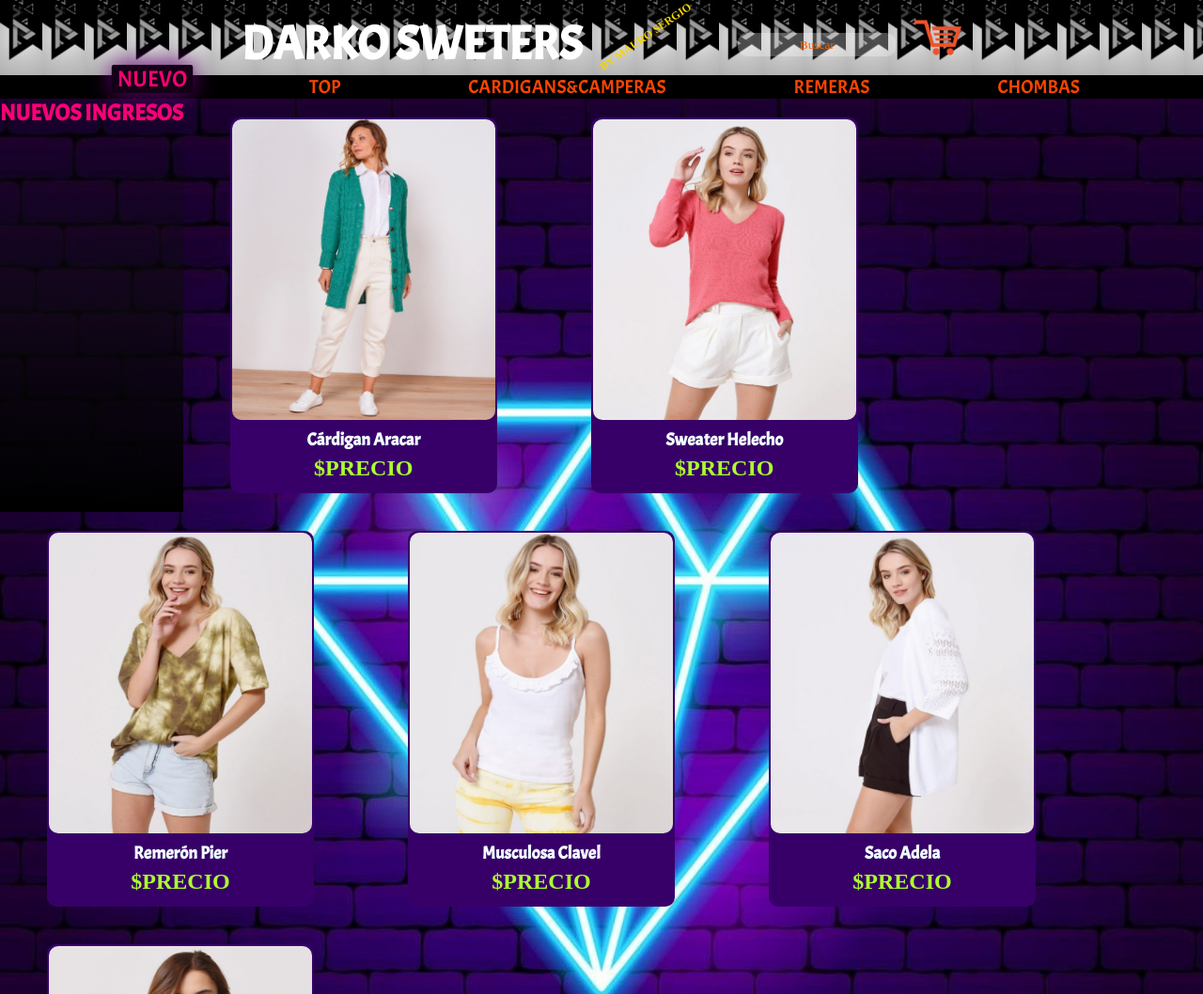
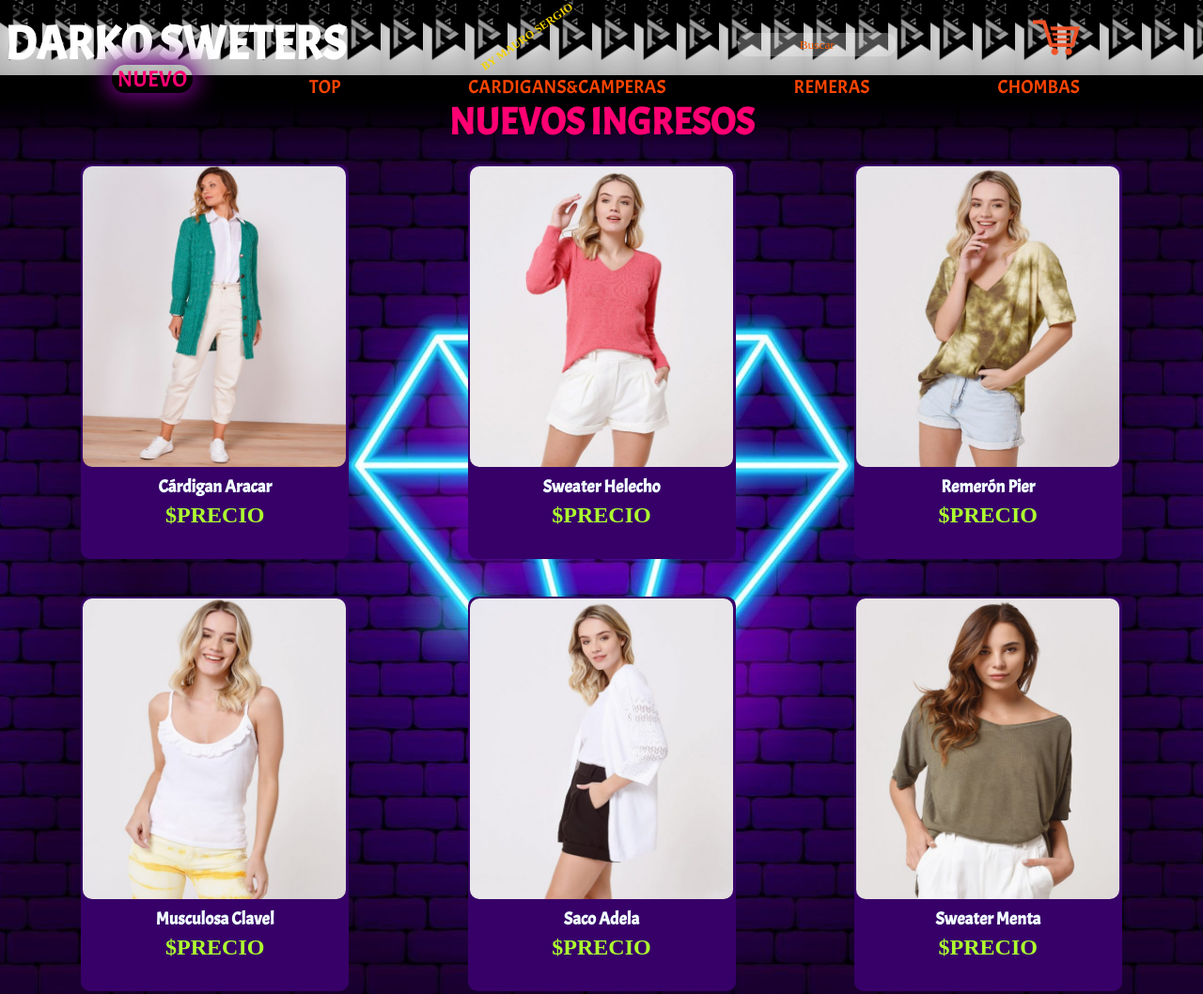
Before and after one commit to NachoBeta/Proyecto, a plain HTML site: page nuevo.html in a window 1280 px wide. Shown: the top 1058 px of the page at 94% size. Drawn offline with Linux system fonts and the light colour scheme; a web font is replaced by a local one.

Commit message:
actualizacion 21/12/22

```diff
--- a/css/style.css
+++ b/css/style.css
@@ -46,7 +46,7 @@
     display: flex;
     height: 80px;
     padding-top: 15px;
-    justify-content: center;
+    justify-content: space-between;
 }
 .contenedor a{
     font-family: acme;
@@ -115,10 +115,10 @@ nav a{
 
 }
 nav a:hover{
-    background-color:rgb(20, 0, 23);
+    background-color:rgb(110 2 128 / 30%);
     color: rgb(255, 0, 115);
-    box-shadow: 0 0 20px rgb(110, 0, 128);
-    border-radius: 2px;
+    box-shadow: 0 0 20px 5px rgb(110, 0, 128);
+    border-radius: 100px;
     transform: scale(1.2) translatey(-7px) ;
 }
 
@@ -270,25 +270,28 @@ main{
 /*pagina Nuevo*/
 
 .nuevo_h1{
+    height: 50px;
+    font-size: 40px;
+    text-align: center;
     display: grid;
     grid-area: auto;
     justify-content: center;
     font-family: acme;
     color: rgb(255, 0, 115);
-    background:linear-gradient(rgba(255, 255, 255, 0),rgba(10, 10, 10, 0.594),rgb(0, 0, 0));
+    background: linear-gradient(rgb(0 0 0),rgb(0 0 0 / 80%),rgb(0 0 0 / 40%),rgb(0 0 0 / 5%));
 }
 .nuevo{
-    background-color:rgb(20, 0, 23);
+    background-color: rgba(109, 2, 128, 0);
     color: rgb(255, 0, 115);
-    box-shadow: 0 0 20px rgb(110, 0, 128);
-    border-radius: 2px;
-    transform: scale(1.2) translatey(-7px) ;
+    box-shadow: 0 0 20px 5px rgb(110, 0, 128);
+    border-radius: 100px;
+    transform: scale(1.2) translatey(-7px);
 }
 .contenedor-tarjeta__tarjeta{
-    margin: 20px 50px;
-    text-align: center;
+    margin: 20px 40px;
+    height: 420px;
+    width: 285px;
     background-color: rgb(55, 0, 104);
-    height: 400px;
     border-radius: 10px;
     border: 2px solid rgb(55, 0, 104);
     transition: 0.5s;
@@ -304,27 +307,28 @@ main{
     font-family: acme;
     color: azure;
     margin: 5px;
+    text-align: center;
 
 }
 .contenedor-tarjeta__tarjeta h2{
     font-family: JosefinSans-italic;
     color: greenyellow;
+    text-align: center;
 }
 .contenedor-tarjeta__tarjeta img{
     width: 280px;
     height: 320px;
     border-radius: 10px;
-
-
 }
 .contenedor-tarjeta{
+    background-image: url(/multimedia/neonnuevo.jpg);
+    background-size: contain;
+    background-position: center;
+}
+.tarjetas{
     display: flex;
     flex-flow: row wrap;
-    background-image: url(/multimedia/neonnuevo.jpg);
-    background-size: contain;
-    position: center;
-
-
+    justify-content: space-evenly;
 }
 /*pagina top*/
 
@@ -636,7 +640,7 @@ main{
     .contenedor input{
         display: none;
     }
- }
+}
 
 @media(max-width:470px){
     .contenedor{
@@ -667,6 +671,9 @@ main{
     }
 }
 @media(max-width:410px){
+    .nuevo{
+        transform: scale(1.5) translatey(-2px) ;
+    }
     .contenedor{
         height: 50px;
     }
@@ -680,8 +687,8 @@ main{
         width: 20px;
         height: 20px;
     }
-
     nav a{
         font-size: 7px;
     }
+
 }
--- a/nuevo.html
+++ b/nuevo.html
@@ -28,6 +28,7 @@
 
         <section class="contenedor-tarjeta">
             <h1 class="nuevo_h1">NUEVOS INGRESOS</h1>
+            <section class="tarjetas">
             <div class="contenedor-tarjeta__tarjeta">
                 <img src="./multimedia/nuevo1.jpg" alt="">
                 <h3>Cárdigan Aracar</h3>
@@ -59,6 +60,7 @@
                 <h2>$PRECIO</h2>
             </div>
             </section>
+        </section>
     </main>
 
 </body>
```
Also changed, not shown: index.html (+1 -1 lines), top.html (+2 -0 lines). Lines whose indentation alone changed are shown as unchanged.
